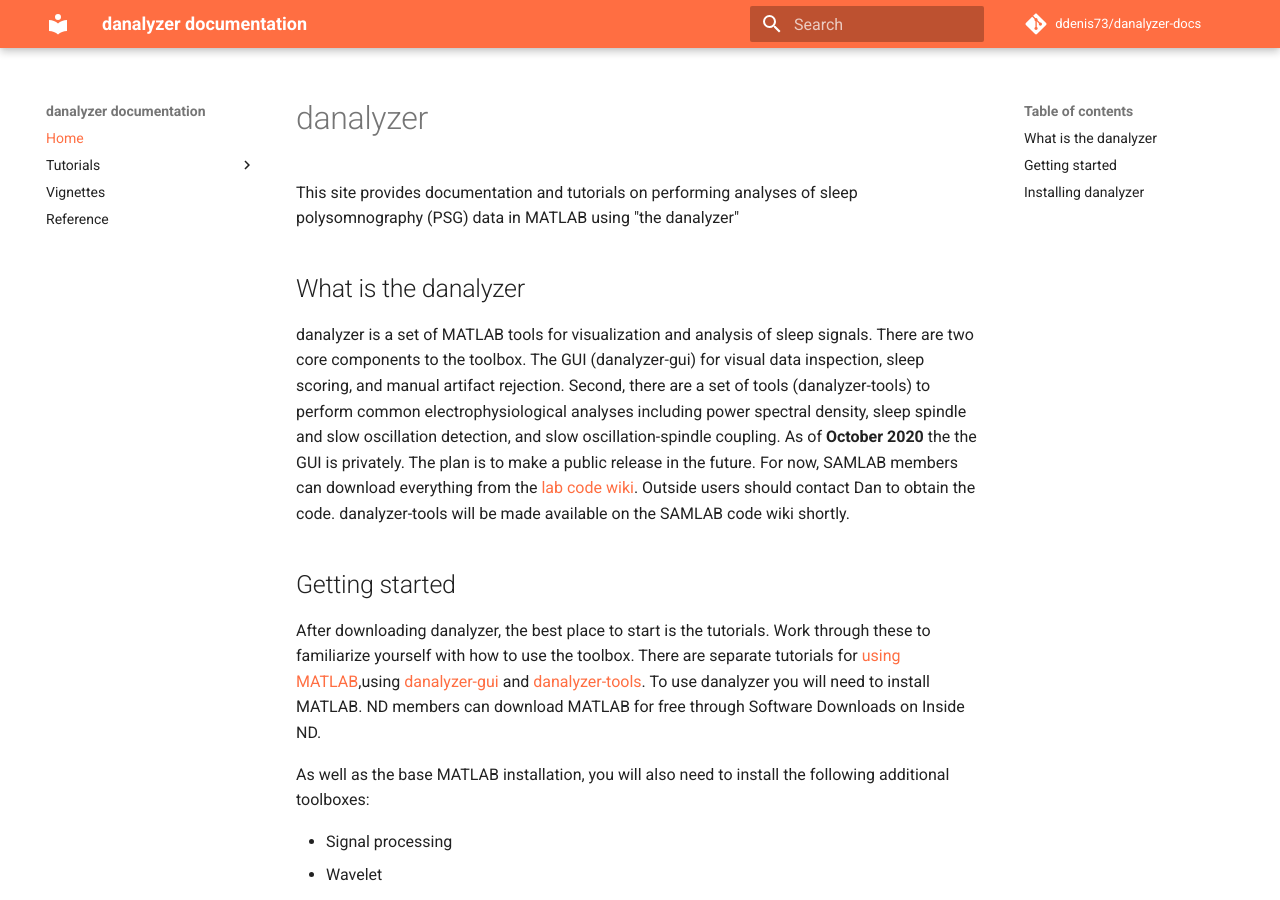
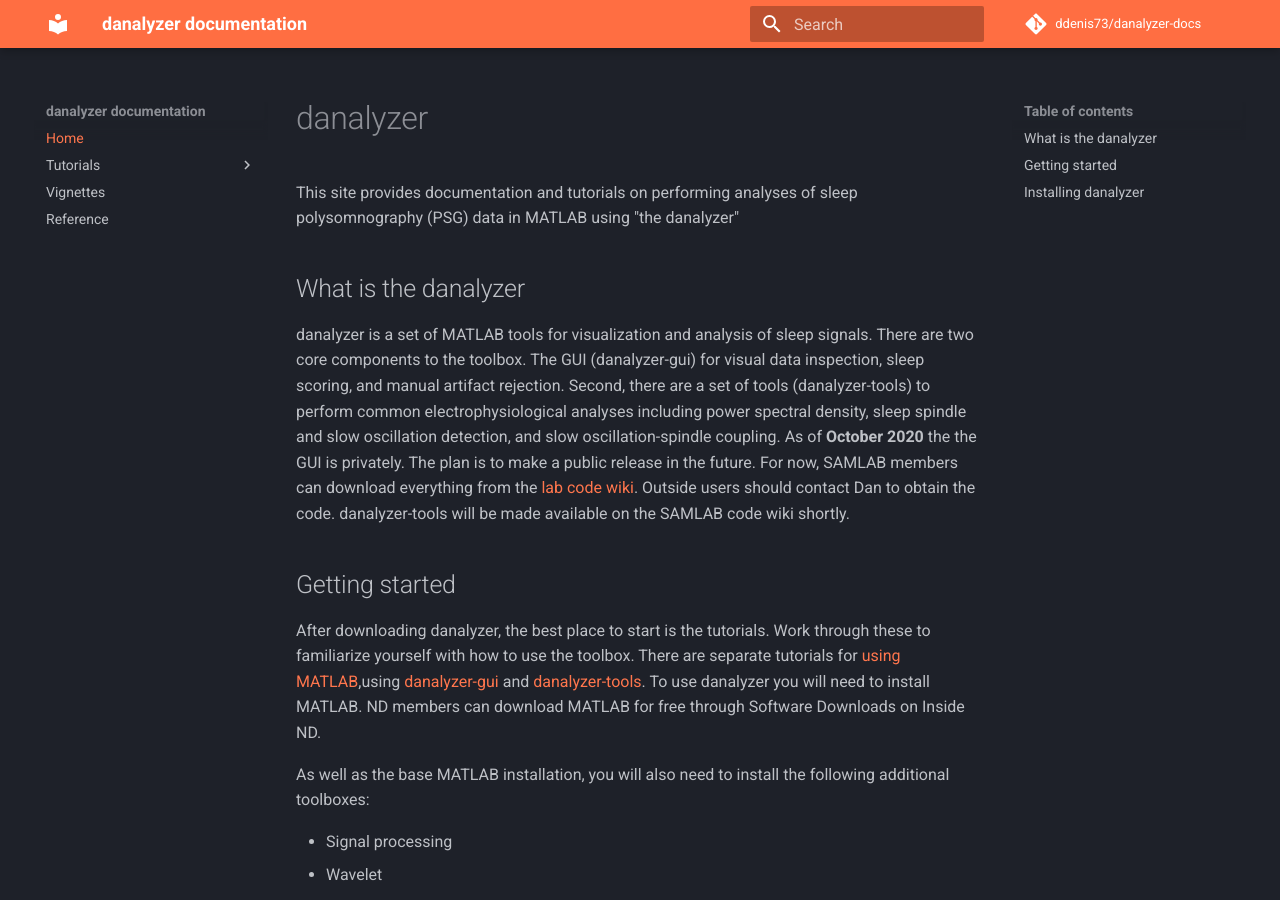
Before and after one commit to ddenis73/danalyzer-docs, an MkDocs documentation site: the page built from docs/index.md, in a window 1280 px wide and 900 px high. Built offline with MkDocs 1.6.1 and Material for MkDocs 9.7.7, drawn with Linux system fonts in a browser that asks for light colours; comment, search, counter and statistics services are not loaded; old or Windows-style settings are respelled for this version of MkDocs.

Commit message:
Update mkdocs.yml

```diff
--- a/mkdocs.yml
+++ b/mkdocs.yml
@@ -24,8 +24,9 @@ pages:
 theme:
   name: material
   palette:
-    primary: deep orange
-    accent: deep purple
+    - scheme: slate
+      primary: deep orange
+      accent: purple
 
 markdown_extensions:
     - attr_list
```
